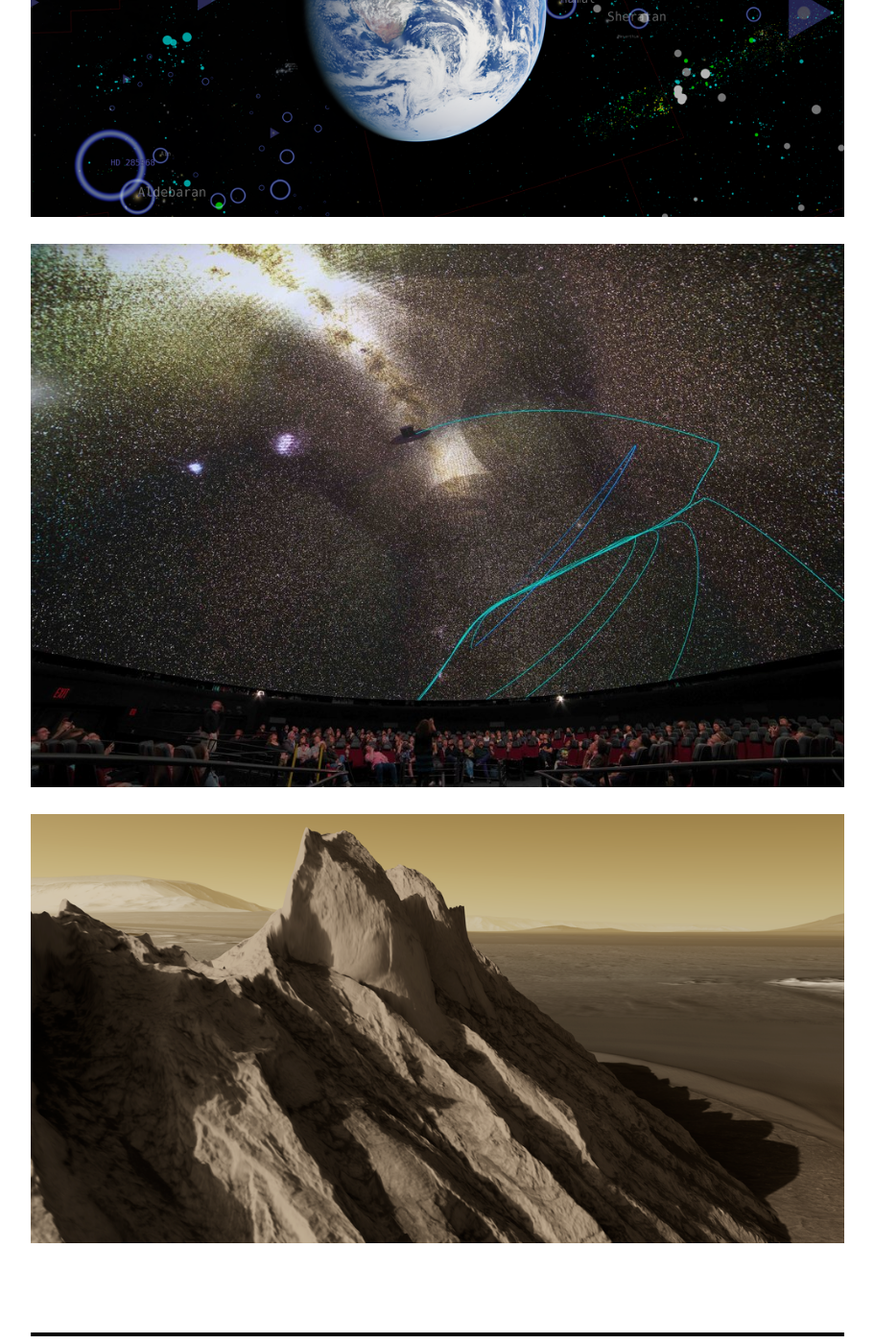
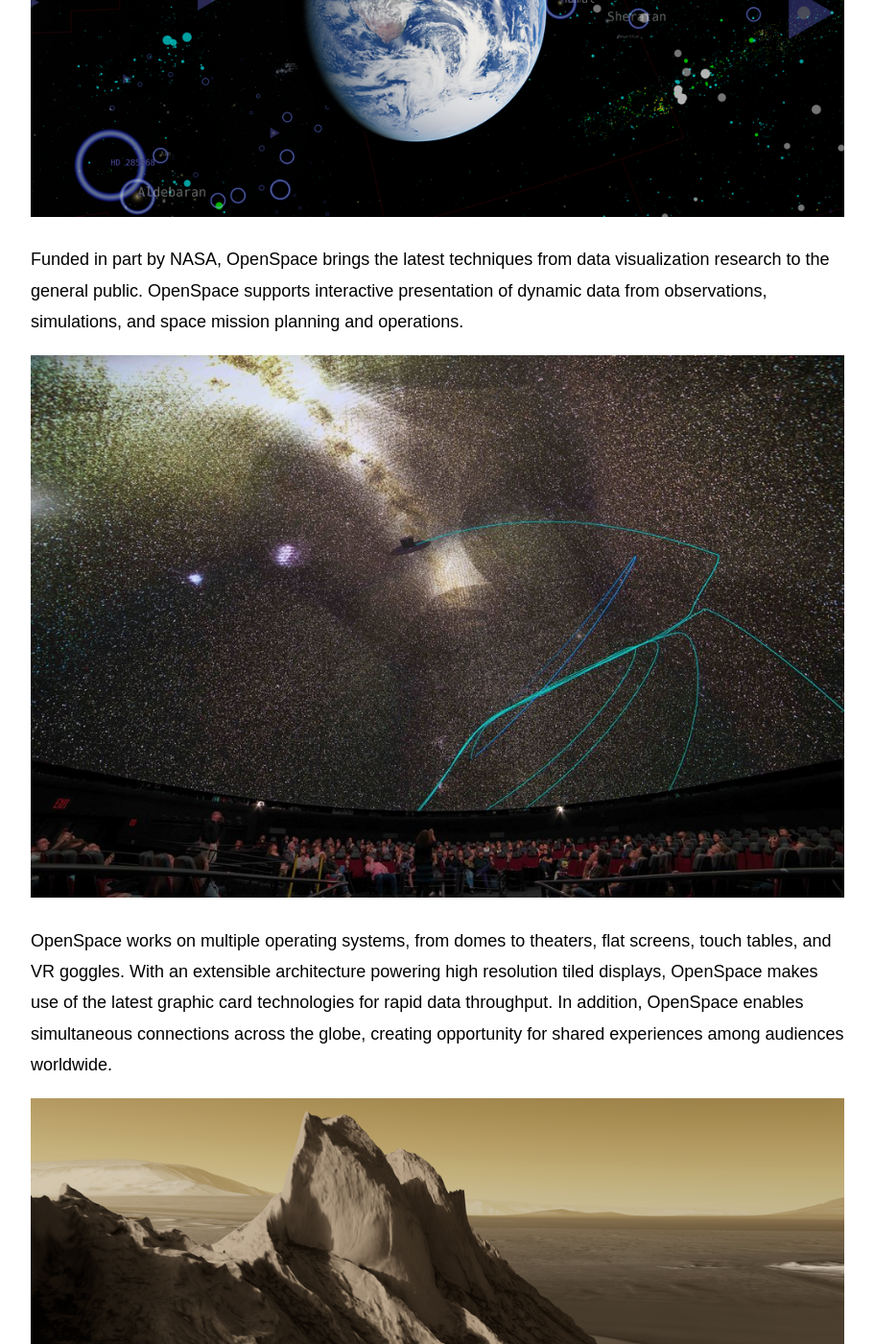
Before and after one commit to amnh-sciviz/amnh-sciviz.github.io, a Jekyll site: the page built from _projects/open_space.md, in a window 1280 px wide and 1400 px high, scrolled down 457 px. Shown: the whole window at 96% size, without its empty margins (184-1095 px from the left). Built offline with Jekyll 4.4.1, drawn with Linux system fonts in a browser that asks for light colours; some of the changed text lies outside the part shown.

Commit message:
Added more detailed description

```diff
--- a/_projects/open_space.md
+++ b/_projects/open_space.md
@@ -8,10 +8,14 @@ permalink: /open-space/
 
 ## OpenSpace
 
-[OpenSpace](https://www.openspaceproject.com/) is open source interactive data visualization software designed to visualize the entire known universe and portray our ongoing efforts to investigate the cosmos.
+[OpenSpace](https://www.openspaceproject.com/) is open source interactive data visualization software designed to visualize the entire known universe and portray ongoing efforts to investigate the cosmos.
 
 ![OpenSpace screenshot of Earth immersed in data](/assets/img/openspace_earth.png)
 
+Funded in part by NASA, OpenSpace brings the latest techniques from data visualization research to the general public. OpenSpace supports interactive presentation of dynamic data from observations, simulations, and space mission planning and operations.
+
 ![OpenSpace screenshot of Gaia](/assets/img/openspace_gaia.jpg)
 
+OpenSpace works on multiple operating systems, from domes to theaters, flat screens, touch tables, and VR goggles. With an extensible architecture powering high resolution tiled displays, OpenSpace makes use of the latest graphic card technologies for rapid data throughput. In addition, OpenSpace enables simultaneous connections across the globe, creating opportunity for shared experiences among audiences worldwide.
+
 ![OpenSpace screenshot of Ganges](/assets/img/openspace_ganges.png)
```
